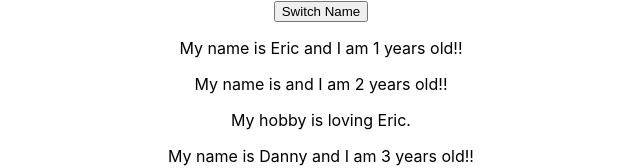
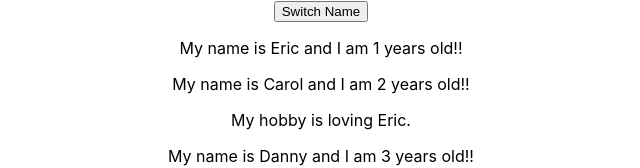
Before and after one commit to songle2900/React, a React (Create React App) app in the folder state/: page / in a window 1280 px wide. Shown: the part 118-286 px from the top of the page, without its empty margins (319-959 px from the left). Built offline with nearby package versions, Linux system fonts and the light colour scheme.

Commit message:
State control

```diff
--- a/state/src/App.js
+++ b/state/src/App.js
@@ -75,7 +75,7 @@ import Person from "./Person/Person";
             age={this.state.persons[0].age}
           />
           <Person
-
+            name={this.state.persons[1].name}
             age={this.state.persons[1].age}
             click={this.switchNameHandler.bind(this, 'Song!')}
           >
```
